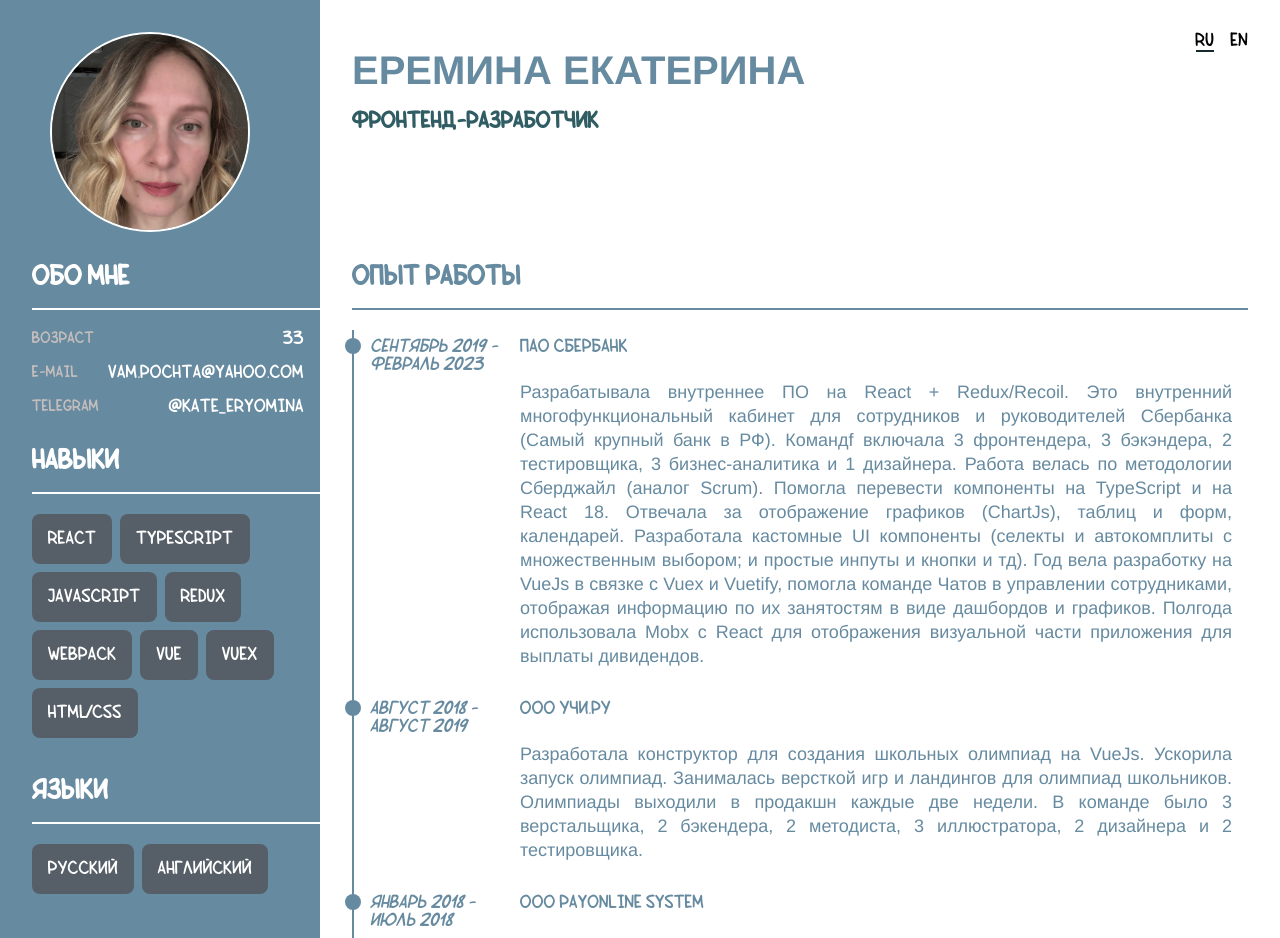
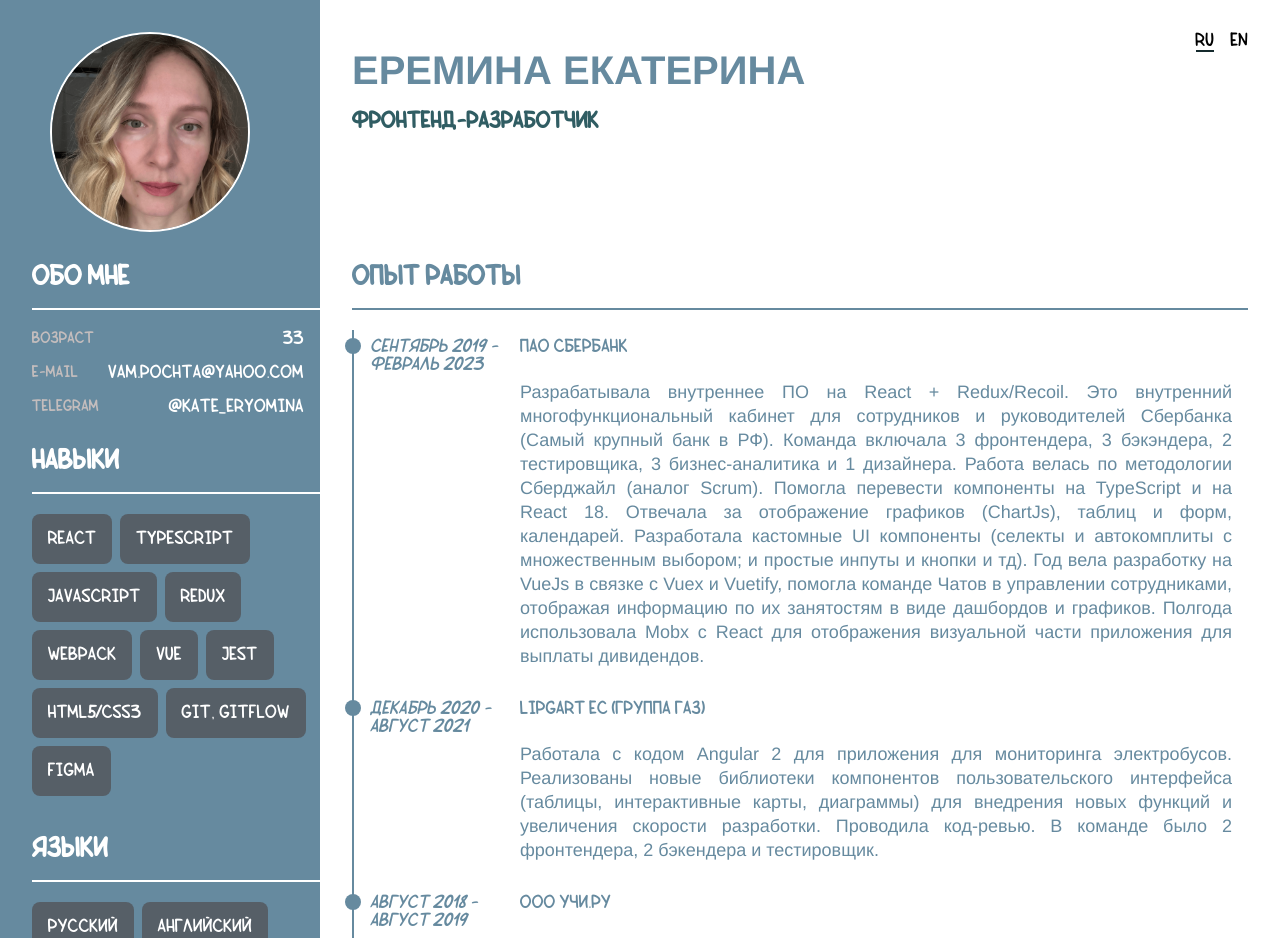
Before and after one commit to Kate9090/cv, a React (Create React App) app: page / in a window 1280 px wide. Shown: the top 938 px of the page. Built offline with nearby package versions, Linux system fonts and the light colour scheme.

Commit message:
adds experience

```diff
--- a/src/Left/Left.jsx
+++ b/src/Left/Left.jsx
@@ -53,9 +53,11 @@ const LeftContent = ({lang}) => {
 
 					<p className={styles.Left__Skill}>Vue</p>
 
-					<p className={styles.Left__Skill}>Vuex</p>
+					<p className={styles.Left__Skill}>Jest</p>
 
-					<p className={styles.Left__Skill}>Html/Css</p>
+					<p className={styles.Left__Skill}>HTML5/CSS3</p>
+					<p className={styles.Left__Skill}>Git, GitFlow</p>
+					<p className={styles.Left__Skill}>Figma</p>
 				</div>
 			</section>
 
--- a/src/Right/Right.jsx
+++ b/src/Right/Right.jsx
@@ -28,6 +28,21 @@ const RightContent = ({lang}) => {
 						</p>
 					</div>
 				</div>
+
+				<div className={styles.Right__ExpirienceWrapper}>
+					<div className={styles.Right__Period}>
+						{DICTIONARY[`${lang}`].december} 2020 - {DICTIONARY[`${lang}`].august} 2021
+					</div>
+					<div className={styles.Right__DescriptionWtapper}>
+						<div className={styles.Right__Organization}>
+							{DICTIONARY[`${lang}`].lipgart}
+						</div>
+						<p className={styles.Right__Description}>
+							{DICTIONARY[`${lang}`].lipgart_expirience}
+						</p>
+					</div>
+				</div>
+
 				<div className={styles.Right__ExpirienceWrapper}>
 					<div className={styles.Right__Period}>
 						{DICTIONARY[`${lang}`].august} 2018 - {DICTIONARY[`${lang}`].august} 2019
@@ -41,6 +56,7 @@ const RightContent = ({lang}) => {
 						</p>
 					</div>
 				</div>
+
 				<div className={styles.Right__ExpirienceWrapper}>
 					<div className={styles.Right__Period}>
 						{DICTIONARY[`${lang}`].january} 2018 - {DICTIONARY[`${lang}`].july} 2018
--- a/src/commons/dictionary.js
+++ b/src/commons/dictionary.js
@@ -13,8 +13,9 @@ const DICTIONARY = {
 		january: 'Январь',
 		july: 'Июль',
 		june: 'Июнь',
+		december: 'Декабрь',
 		sberbank: 'ПАО Сбербанк',
-		sberbank_expirience: `Разрабатывала внутреннее ПО на React + Redux/Recoil. Это внутренний многофункциональный кабинет для сотрудников и руководителей Сбербанка (Самый крупный банк в РФ). Командf включала 3 фронтендера, 3 бэкэндера, 2 тестировщика, 3 бизнес-аналитика и 1 дизайнера. Работа велась по методологии Сберджайл (аналог Scrum). Помогла перевести компоненты на TypeScript и на React 18. Отвечала за отображение графиков (ChartJs), таблиц и форм, календарей. Разработала кастомные UI компоненты (селекты и автокомплиты с множественным выбором; и простые инпуты и кнопки и тд). Год вела разработку на VueJs в связке с Vuex и Vuetify, помогла команде Чатов в управлении сотрудниками, отображая информацию по их занятостям в виде дашбордов и графиков. Полгода использовала Mobx с React для отображения визуальной части приложения для выплаты дивидендов.`,
+		sberbank_expirience: `Разрабатывала внутреннее ПО на React + Redux/Recoil. Это внутренний многофункциональный кабинет для сотрудников и руководителей Сбербанка (Самый крупный банк в РФ). Команда включала 3 фронтендера, 3 бэкэндера, 2 тестировщика, 3 бизнес-аналитика и 1 дизайнера. Работа велась по методологии Сберджайл (аналог Scrum). Помогла перевести компоненты на TypeScript и на React 18. Отвечала за отображение графиков (ChartJs), таблиц и форм, календарей. Разработала кастомные UI компоненты (селекты и автокомплиты с множественным выбором; и простые инпуты и кнопки и тд). Год вела разработку на VueJs в связке с Vuex и Vuetify, помогла команде Чатов в управлении сотрудниками, отображая информацию по их занятостям в виде дашбордов и графиков. Полгода использовала Mobx с React для отображения визуальной части приложения для выплаты дивидендов.`,
 		uchiRu: 'ООО Учи.ру',
 		uchiRu_expirience: 'Разработала конструктор для создания школьных олимпиад на VueJs. Ускорила запуск олимпиад. Занималась версткой игр и ландингов для олимпиад школьников. Олимпиады выходили в продакшн каждые две недели. В команде было 3 верстальщика, 2 бэкендера, 2 методиста, 3 иллюстратора, 2 дизайнера и 2 тестировщика.',
 		payOnline: 'ООО PayOnline System',
@@ -25,6 +26,8 @@ const DICTIONARY = {
 		languages: 'Языки',
 		rus: 'Русский',
 		english: 'Английский',
+		lipgart: 'LIPGART EC (ГРУППА ГАЗ)',
+		lipgart_expirience: 'Работала с кодом Angular 2 для приложения для мониторинга электробусов. Реализованы новые библиотеки компонентов пользовательского интерфейса (таблицы, интерактивные карты, диаграммы) для внедрения новых функций и увеличения скорости разработки. Проводила код-ревью. В команде было 2 фронтендера, 2 бэкендера и тестировщик.',
 	},
 	en: {
 		main_name: 'Ekaterina Eremina',
@@ -40,18 +43,21 @@ const DICTIONARY = {
 		january: 'January',
 		july: 'July',
 		june: 'June',
+		december: 'December',
 		sberbank: 'Sberbank',
-		sberbank_expirience: 'I have experienced in developing internal software using React + Redux/Recoil. I have assisted in converting components to TypeScript and React 18. I was responsible for displaying charts (ChartJs), tables, forms, and calendars. I have developed custom UI components such as multi-select dropdowns and autocomplete, as well as simple inputs and buttons. I have been worked for a year on VueJs with Vuex and Vuetify, assisting the Chat team in managing employees by displaying information on their workload in dashboards and graphs. I used Mobx with React for six months to display the visual part of a dividend payment application.',
+		sberbank_expirience: 'I have experienced in developing internal software using React + Redux/Recoil. This is a multifunctional account for employees and managers of Sberbank (the largest bank in the Russian Federation). The team included 3 frontenders, 3 backenders, 2 testers, 3 business analysts and 1 designer. The work was carried out according to the Sbergile methodology (similar to Scrum). I have assisted in converting components to TypeScript and React 18. I was responsible for displaying charts (ChartJs), tables, forms, and calendars. I have developed custom UI components such as multi-select dropdowns and autocomplete, as well as simple inputs and buttons. I have been worked for a year on VueJs with Vuex and Vuetify, assisting the Chat team in managing employees by displaying information on their workload in dashboards and graphs. I used Mobx with React for six months to display the visual part of a dividend payment application.',
 		uchiRu: 'UCHI.RU',
-		uchiRu_expirience: 'I have developed a constructor for creating Olympiads using VueJs, which accelerated the launch of Olympiads. I worked on the layout of games and landing pages for school Olympiads.',
+		uchiRu_expirience: 'I have developed a constructor for creating Olympiads using VueJs, which accelerated the launch of Olympiads. I worked on the layout of games and landing pages for school Olympiads. School Olympiads went into production every two weeks. The team consisted of 3 layout designers, 2 backenders, 2 methodologists, 3 illustrators, 2 designers and 2 testers.',
 		payOnline: 'PayOnline System Ltd',
-		payOnline_expirience: 'I have developed an adaptive design for an acquiring application and implemented it.',
+		payOnline_expirience: 'I have developed an adaptive design for an acquiring application and implemented it. The team had 1 frontender, 1 coder and 5 backenders.',
 		MSTU: 'MSTU named Bauman',
 		master_degree: `Master's degree in Rocket and Space Composite Materials and Structures with honors`,
 		bachelor_degree: `Bachelor's degree in Rocket and Space Composite Materials and Structures with honors`,
 		languages: 'Languages',
 		rus: 'Russian',
 		english: 'English',
+		lipgart: 'LIPGART EC (GAZ GROUP)',
+		lipgart_expirience: 'Worked with Angular 2 code for electric bus monitoring application. Implemented new libraries of UI components (tables, interactive maps, charts) to introduce new functionality and increase in the speed of development. Mentored a front-end developer, performed code-review.',
 	}
 }
 
```
